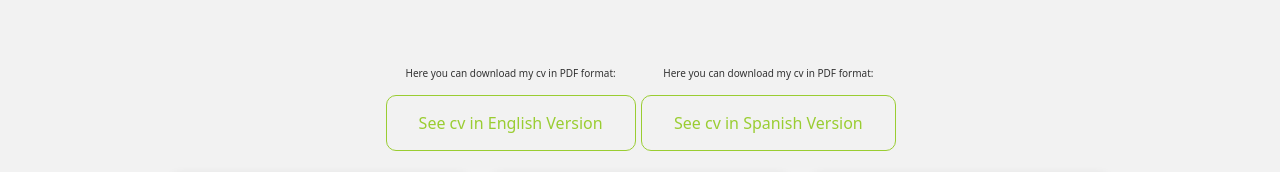
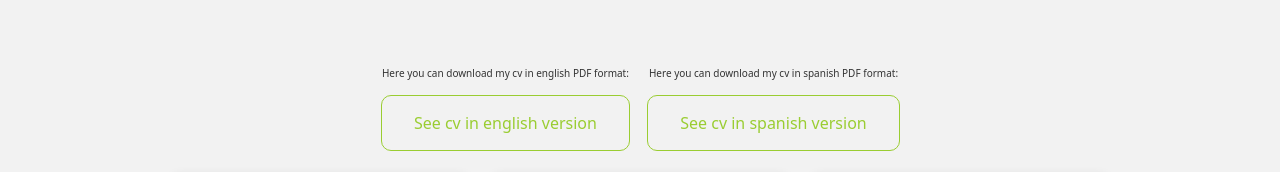
Before and after one commit to YunuenAM/MyCV, a website: page index.html in a window 1280 px wide. Shown: the part 2490-2662 px from the top of the page. Drawn offline with nearby package versions, Linux system fonts and the light colour scheme; a small style sheet from the web is missing.

Commit message:
✨Feat: cv download in progress

```diff
--- a/css/style.css
+++ b/css/style.css
@@ -443,8 +443,3 @@ h6{
     display: flex;
     justify-content: center; /* Ajusta el espacio entre los elementos */
 }
-
-#descargar-cv-ingles,
-#descargar-cv-espanol {
-     /* Ancho igual para ambos elementos */
-}
--- a/index.html
+++ b/index.html
@@ -415,14 +415,14 @@
     <div class="contenedor-flex">
         <div id="descargar-cv-english">
             <h2 >Download my cv</h2>
-            <p class="p-connect">Here you can download my cv in PDF format:</p>
-            <a class="see-cv-link" href="https://drive.google.com/file/d/1yeZi74sSaaRCfLCiZLOS2YDoHVBZmV9v/view?usp=sharing" download="mi-cv.pdf" target="_blank">See cv in English Version</a>
+            <p class="p-connect">Here you can download my cv in english PDF format:</p>
+            <a class="see-cv-link" href="https://drive.google.com/file/d/1yeZi74sSaaRCfLCiZLOS2YDoHVBZmV9v/view?usp=sharing" download="mi-cv.pdf" target="_blank">See cv in english version</a>
         </div>
 
         <div id="descargar-cv-espanol">
             <h2 >Download my cv</h2>
-            <p class="p-connect">Here you can download my cv in PDF format:</p>
-            <a class="see-cv-link" href="https://drive.google.com/file/d/1eGpEsrf84AWWif5PCyeLRVZpelVS1a1d/view?usp=sharing" download="mi-cv.pdf" target="_blank">See cv in Spanish Version</a>
+            <p class="p-connect">Here you can download my cv in spanish PDF format:</p>
+            <a class="see-cv-link" href="https://drive.google.com/file/d/1eGpEsrf84AWWif5PCyeLRVZpelVS1a1d/view?usp=sharing" download="mi-cv.pdf" target="_blank">See cv in spanish version</a>
         </div>
     </div>
 
```
